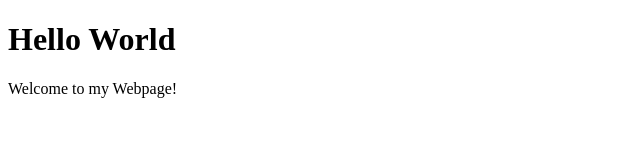
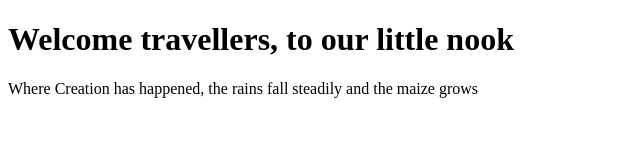
Before and after one commit to MirrorInReverse/mirrorinreverse.github.io, a plain HTML site: page index.html in a window 1280 px wide. Shown: the whole page, without its empty margins (0-640 px from the left). Drawn offline with Linux system fonts and the light colour scheme.

Commit message:
Update index.html

```diff
--- a/index.html
+++ b/index.html
@@ -2,10 +2,10 @@
 <html lang="eng">
   <head>
     <meta charset="utf-8">
-    <title>Cmpt 104</title>
+    <title>Mesoamerican Mythology</title>
   </head>
   <body>
-    <h1>Hello World</h1>
-    <p>Welcome to my Webpage!</p>
+    <h1>Welcome travellers, to our little nook</h1>
+    <p>Where Creation has happened, the rains fall steadily and the maize grows</p>
   </body>
 </html>
```
